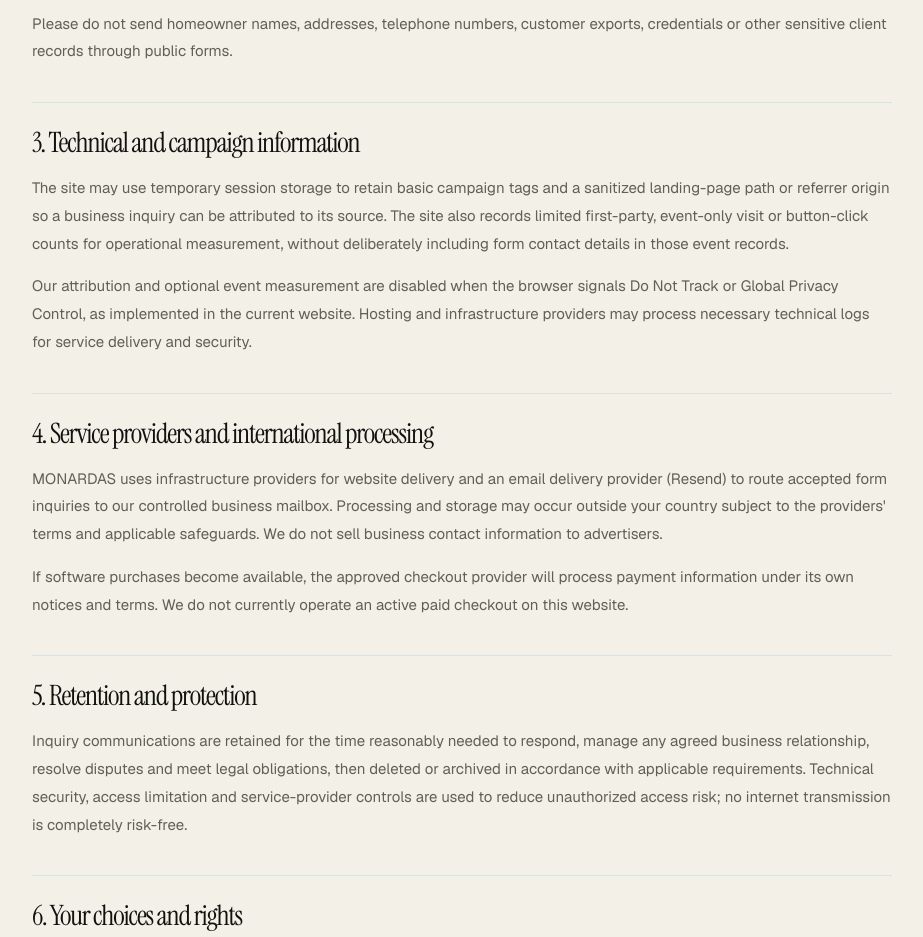
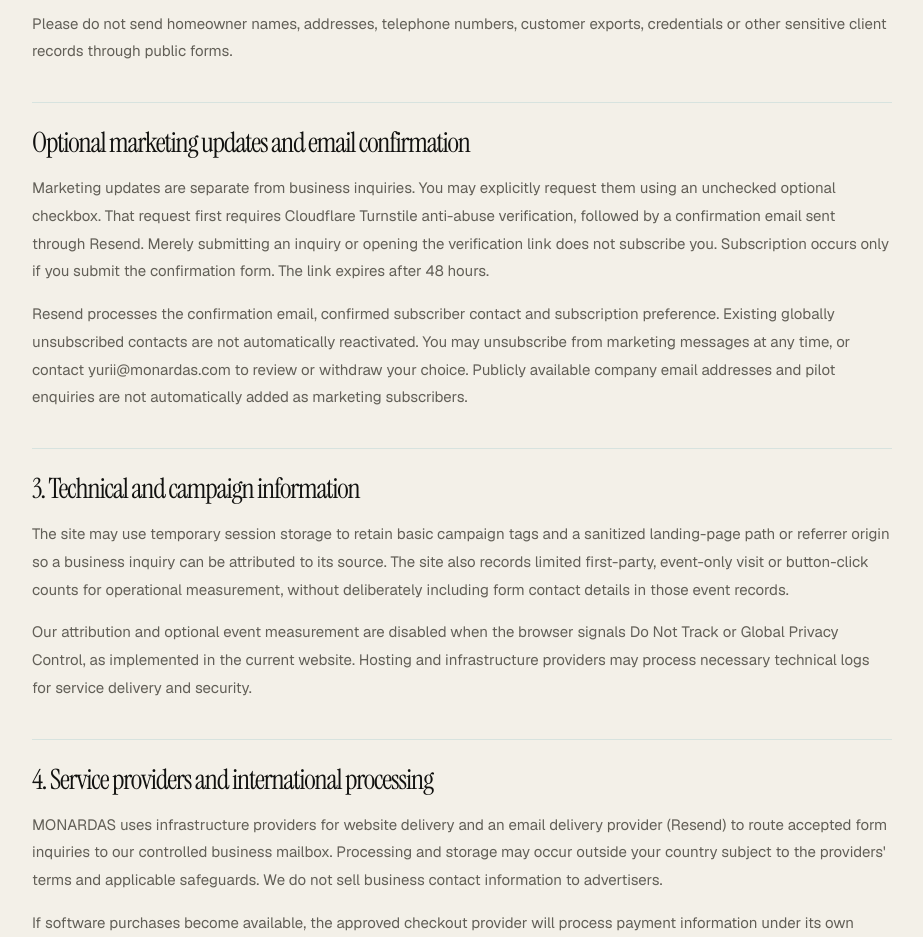
Before and after one commit to rosak8-lgtm/monardas, a Next.js app: page /privacy in a window 1280 px wide. Shown: the part 840-1777 px from the top of the page, without its empty margins (78-1001 px from the left). Built offline with nearby package versions, Linux system fonts and the light colour scheme; no server answers.

Commit message:
docs(privacy): disclose optional verified email updates, Turnstile and Resend subscriber controls

```diff
--- a/src/app/privacy/page.tsx
+++ b/src/app/privacy/page.tsx
@@ -24,6 +24,11 @@ export default function PrivacyPage() {
         <p>Please do not send homeowner names, addresses, telephone numbers, customer exports, credentials or other sensitive client records through public forms.</p>
       </section>
       <section>
+        <h2>Optional marketing updates and email confirmation</h2>
+        <p>Marketing updates are separate from business inquiries. You may explicitly request them using an unchecked optional checkbox. That request first requires Cloudflare Turnstile anti-abuse verification, followed by a confirmation email sent through Resend. Merely submitting an inquiry or opening the verification link does not subscribe you. Subscription occurs only if you submit the confirmation form. The link expires after 48 hours.</p>
+        <p>Resend processes the confirmation email, confirmed subscriber contact and subscription preference. Existing globally unsubscribed contacts are not automatically reactivated. You may unsubscribe from marketing messages at any time, or contact yurii@monardas.com to review or withdraw your choice. Publicly available company email addresses and pilot enquiries are not automatically added as marketing subscribers.</p>
+      </section>
+      <section>
         <h2>3. Technical and campaign information</h2>
         <p>The site may use temporary session storage to retain basic campaign tags and a sanitized landing-page path or referrer origin so a business inquiry can be attributed to its source. The site also records limited first-party, event-only visit or button-click counts for operational measurement, without deliberately including form contact details in those event records.</p>
         <p>Our attribution and optional event measurement are disabled when the browser signals Do Not Track or Global Privacy Control, as implemented in the current website. Hosting and infrastructure providers may process necessary technical logs for service delivery and security.</p>
```
